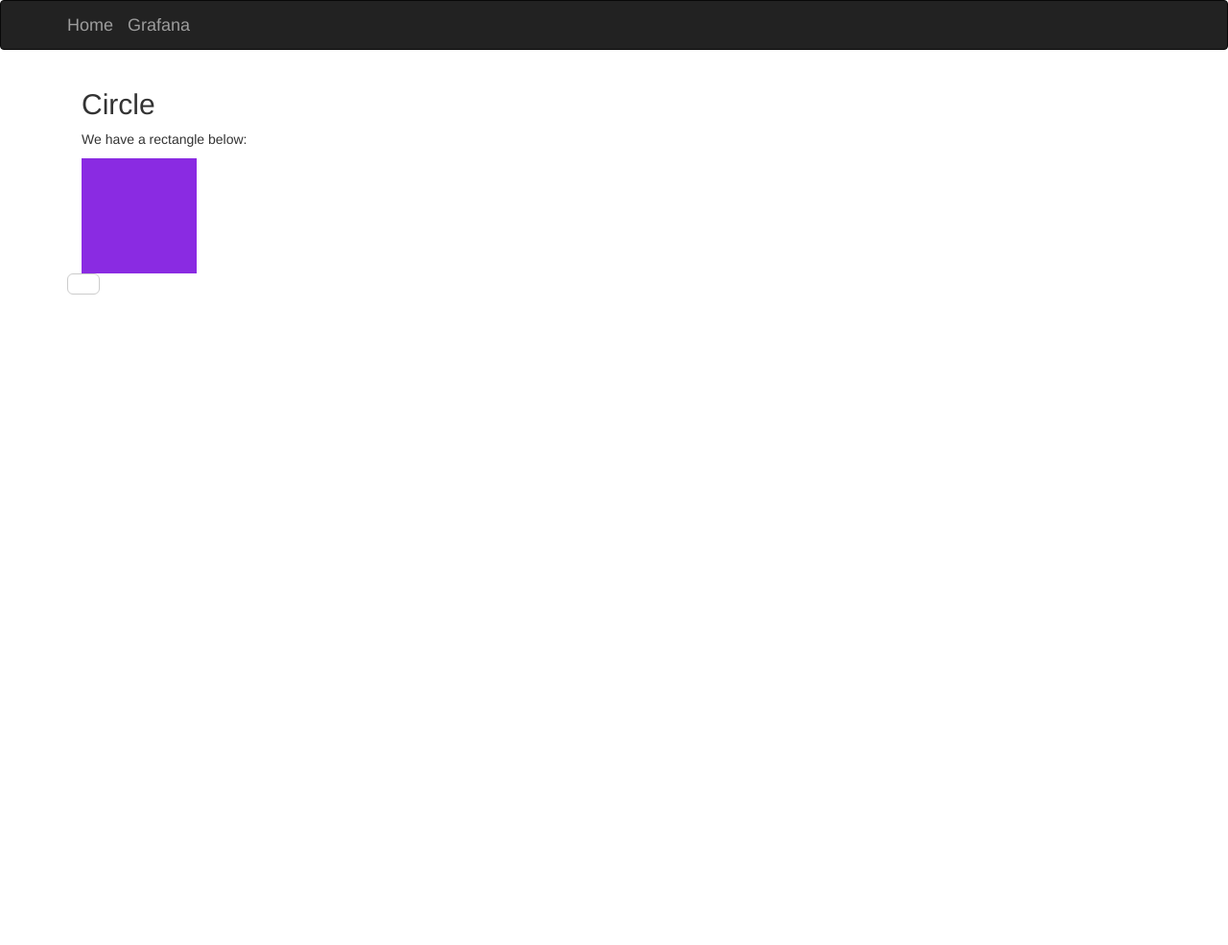
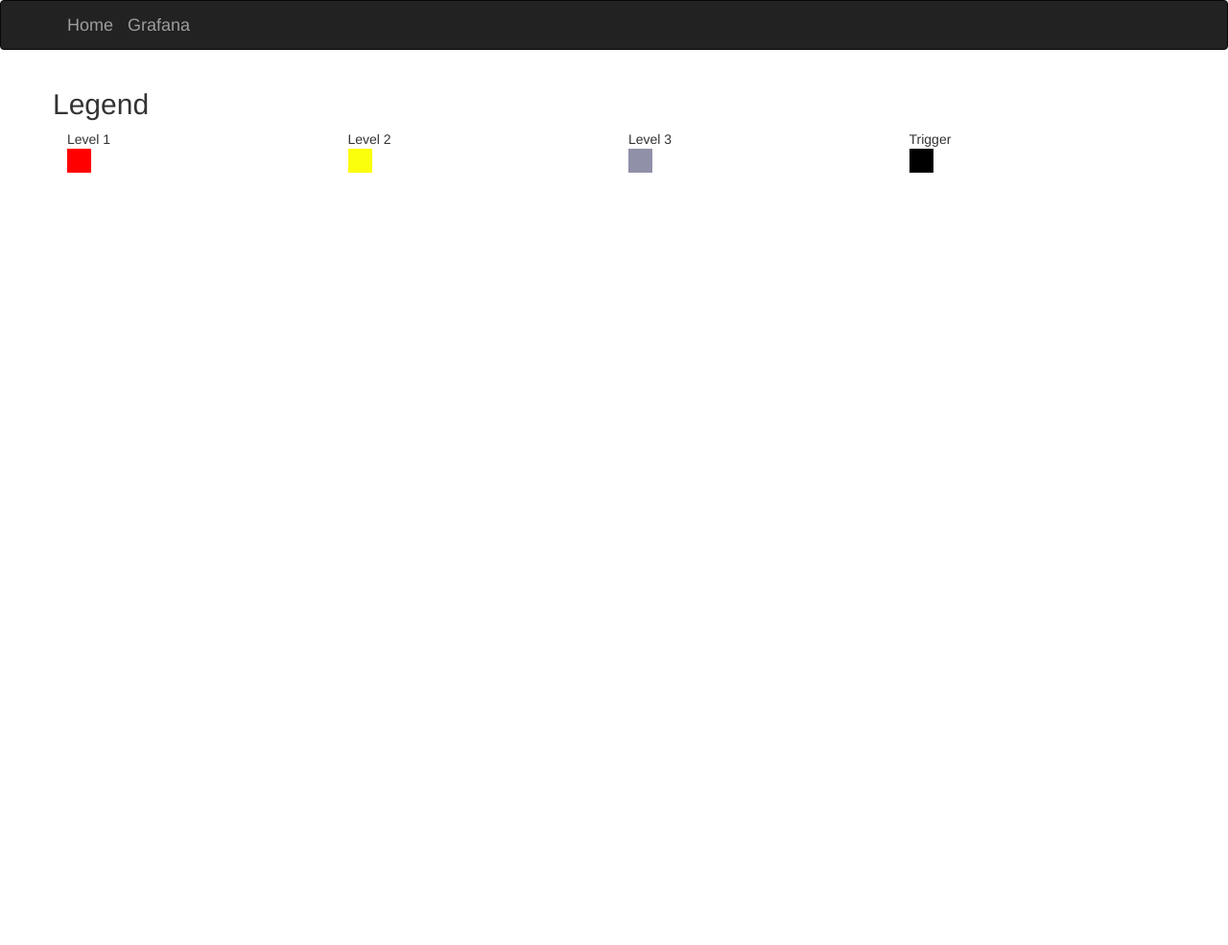
Before and after one commit to sankalp-sangle/Deja-Vu, a Flask app: template templates/topology.html in a window 1280 px wide; the page is wider, and only the part inside the window is pictured. Shown: that part at 96% size. Before the commit the page ends 307 px from the top of that part, so only its background shows below. Run offline with Flask 2, Linux system fonts and the light colour scheme; the template is opened without the code that fills it: most values are stand-ins (such as "Sample title", 1, 10 or a date in 2020); parts of the project's set-up code (start-up, migrations or seed data) failed here and were passed over; some libraries are stand-ins or nearby versions.

Commit message:
Added d3 graph visualization

```diff
--- a/hello.py
+++ b/hello.py
@@ -3,7 +3,7 @@ import requests
 from flask import Flask, g, redirect, render_template, session, url_for, request
 from flask_bootstrap import Bootstrap
 from mysql.connector import Error
-import os
+import os, json
 
 from lib.core import (Dashboard, Dashboard_Properties, MySQL_Manager, Panel,
                       QueryBuilder, Target, Time, Grid_Position, Switch, Flow)
@@ -21,6 +21,9 @@ switchArr = {}
 flowArr = {}
 G = {}
 levels = {}
+
+nodelist = []
+linklist = []
 
 mysql_manager = MySQL_Manager(database=DATABASE)
 trigger_switch = mysql_manager.execute_query("select switch from triggers")[1:][0][0]
@@ -105,12 +108,6 @@ def displaySwitch(switch):
             response = requests.request("POST", url=URL, headers=headers, data = payload)
             dashboardId = response.json()['uid']
             return render_template('switchinfo.html', switch=switchArr[switch], form = form, dashboardID=dashboardId, level = levels[switch])
-
-@app.route('/topo')
-def topo():
-    result_set = g.mysql_manager.execute_query("select * from links")
-    print(result_set)
-    return render_template('topology.html')
 
 @app.route('/query', methods=['GET', 'POST'])
 def query():
@@ -248,9 +245,34 @@ def bfs(visited, queue):
 
     bfs(visited, queue)
 
+@app.route('/topo')
+def topo():
+    return render_template("topology.html", nodelist = nodelist, linklist = linklist, trigger_switch = trigger_switch)
+
+def printJson():
+
+    for node in G:
+        nodeEntry = {}
+        nodeEntry["id"] = node
+        nodeEntry["group"] = "switch"
+        nodeEntry["label"] = node
+        nodeEntry["level"] = levels[node]
+        nodelist.append(nodeEntry)
+
+    links = mysql_manager.execute_query("select * from links")[1:]
+
+    for link in links:
+        linkEntry = {}
+        linkEntry["source"] = link[0]
+        linkEntry["target"] = link[1]
+        linkEntry["strength"] = 0.7
+        linklist.append(linkEntry)
+
 if __name__ == "__main__":
 
     generateGraph()
     getLevels()
+
+    printJson()
     os.system('say "READY"')
     app.run(debug=True)
--- a/lib/vars.py
+++ b/lib/vars.py
@@ -1,4 +1,4 @@
-DATABASE = "microburst_incast_sync1"
+DATABASE = "microburst_incast_heavyhitter5"
 HOST            = "localhost"
 URL             = "http://" + HOST + ":3000/api/dashboards/db"
 ANNOTATIONS_URL = "http://" + HOST + ":3000/api/annotations"
--- a/templates/topology.html
+++ b/templates/topology.html
@@ -1,21 +1,181 @@
 {% extends 'base.html' %}
 
-{% block head %}
-    {{super()}}
-    <style>
-        .test {
-            width: 120px;
-            height: 120px;
-            background-color: blueviolet;
-          }
+{% block page_content %}
+
+<style>
+    .box{
+        width:25px;
+        height:25px;
+    }
+
+    .red{
+        background:#f00;
+    }
+    .yellow{
+        background:rgb(251, 255, 10);
+    }
+    .gray{
+        background:rgb(144, 144, 168);
+    }
+    .black{
+        background:#000;
+    }
     </style>
-{% endblock head %}
 
-{% block page_content %}
-<div class="container">
-    <h2>Circle</h2>
-    <p>We have a rectangle below:</p>
-    <div class="test rounded-circle"></div>
+<div class="row">
+    <h2>Legend</h2>
+<div class = "col-sm-3">
+    Level 1 <div class="box red"></div>
 </div>
-<button type="button" class="btn btn-default btn-circle btn-lg"></button>
+<div class = "col-sm-3">
+    Level 2 <div class="box yellow"></div>
+</div>
+<div class = "col-sm-3">
+    Level 3 <div class="box gray"></div>
+</div>
+<div class = "col-sm-3">
+    Trigger <div class="box black"></div>
+</div>
+</div>
+<div class="row">
+<svg width="960" height="400"></svg>
+
+<script src="https://d3js.org/d3.v4.min.js"></script>
+<script>
+var nodes = {{nodelist|tojson|safe}}
+
+var links = {{linklist|tojson|safe}}
+
+function getNeighbors(node) {
+  return links.reduce(function (neighbors, link) {
+      if (link.target.id === node.id) {
+        neighbors.push(link.source.id)
+      } else if (link.source.id === node.id) {
+        neighbors.push(link.target.id)
+      }
+      return neighbors
+    },
+    [node.id]
+  )
+}
+
+function isNeighborLink(node, link) {
+  return link.target.id === node.id || link.source.id === node.id
+}
+
+
+function getNodeColor(node, neighbors) {
+  if (Array.isArray(neighbors) && neighbors.indexOf(node.id) > -1) {
+    return node.level === 1 ? 'blue' : 'green'
+  }
+  if ( node.label === "{{ trigger_switch }}" ) {
+          return 'black'
+      }
+  return node.level === 1 ? 'red' : node.level === 2?'yellow' : 'gray'
+}
+
+
+function getLinkColor(node, link) {
+  return isNeighborLink(node, link) ? 'green' : '#E5E5E5'
+}
+
+function getTextColor(node, neighbors) {
+  return Array.isArray(neighbors) && neighbors.indexOf(node.id) > -1 ? 'green' : 'black'
+}
+
+var width = window.innerWidth
+var height = window.innerHeight
+
+var svg = d3.select('svg')
+svg.attr('width', width).attr('height', height)
+
+// simulation setup with all forces
+var linkForce = d3
+  .forceLink()
+  .id(function (link) { return link.id })
+  .distance(function () { return 70 })
+  .strength(function (link) { return link.strength })
+
+var simulation = d3
+  .forceSimulation()
+  .force('link', linkForce)
+  .force('charge', d3.forceManyBody().strength(-400))
+  .force('center', d3.forceCenter(width / 2, height / 2))
+
+var dragDrop = d3.drag().on('start', function (node) {
+  node.fx = node.x
+  node.fy = node.y
+}).on('drag', function (node) {
+  simulation.alphaTarget(0.1).restart()
+  node.fx = d3.event.x
+  node.fy = d3.event.y
+}).on('end', function (node) {
+  if (!d3.event.active) {
+    simulation.alphaTarget(0)
+  }
+  node.fx = null
+  node.fy = null
+})
+
+function selectNode(selectedNode) {
+  var neighbors = getNeighbors(selectedNode)
+
+  // we modify the styles to highlight selected nodes
+  nodeElements.attr('fill', function (node) { return getNodeColor(node, neighbors) })
+  textElements.attr('fill', function (node) { return getTextColor(node, neighbors) })
+  linkElements.attr('stroke', function (link) { return getLinkColor(selectedNode, link) })
+}
+
+var linkElements = svg.append("g")
+  .attr("class", "links")
+  .selectAll("line")
+  .data(links)
+  .enter().append("line")
+    .attr("stroke-width", 2)
+	  .attr("stroke", "rgba(50, 50, 50, 0.2)")
+
+var nodeElements = svg.append("g")
+  .attr("class", "nodes")
+  .selectAll("circle")
+  .data(nodes)
+  .enter().append("circle")
+    .attr("r", 10)
+    .attr("fill", getNodeColor)
+    .call(dragDrop)
+    .on('click', selectNode)
+
+var textElements = svg.append("g")
+  .attr("class", "texts")
+  .selectAll("text")
+  .data(nodes)
+  .enter().append("text")
+    .text(function (node) { return  "S" + node.label })
+    .on("click", function(selectedNode) {
+        location.href = "http://localhost:5000/switches/" + selectedNode.label
+    })
+	  .attr("font-size", 15)
+	  .attr("dx", 15)
+    .attr("dy", 4)
+    // .on('click', gotoSwitch) //my addition
+
+
+
+simulation.nodes(nodes).on('tick', () => {
+  nodeElements
+    .attr('cx', function (node) { return node.x })
+    .attr('cy', function (node) { return node.y })
+  textElements
+    .attr('x', function (node) { return node.x })
+    .attr('y', function (node) { return node.y })
+  linkElements
+    .attr('x1', function (link) { return link.source.x })
+    .attr('y1', function (link) { return link.source.y })
+    .attr('x2', function (link) { return link.target.x })
+    .attr('y2', function (link) { return link.target.y })
+})
+
+simulation.force("link").links(links)
+</script>
+</div>
+
 {% endblock page_content %}
```
